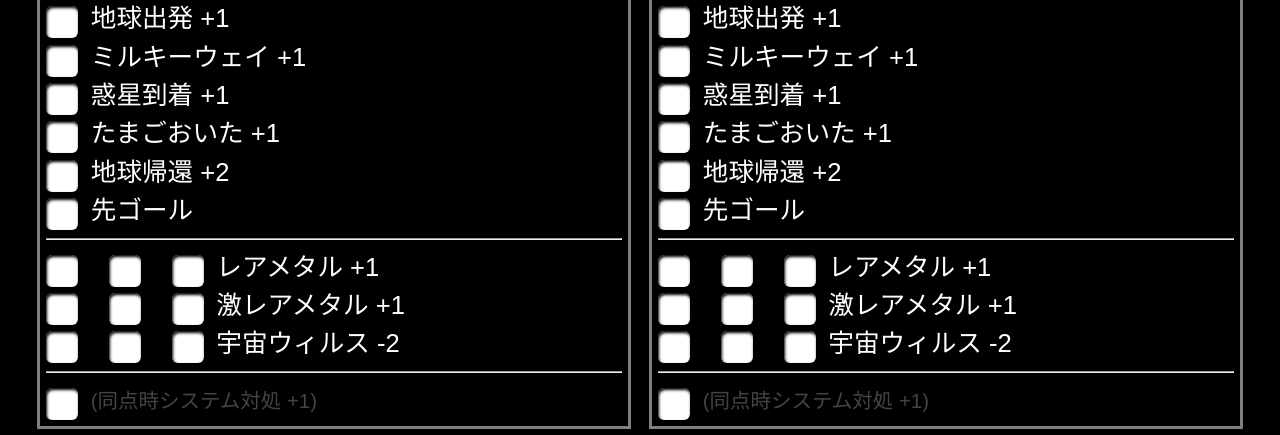
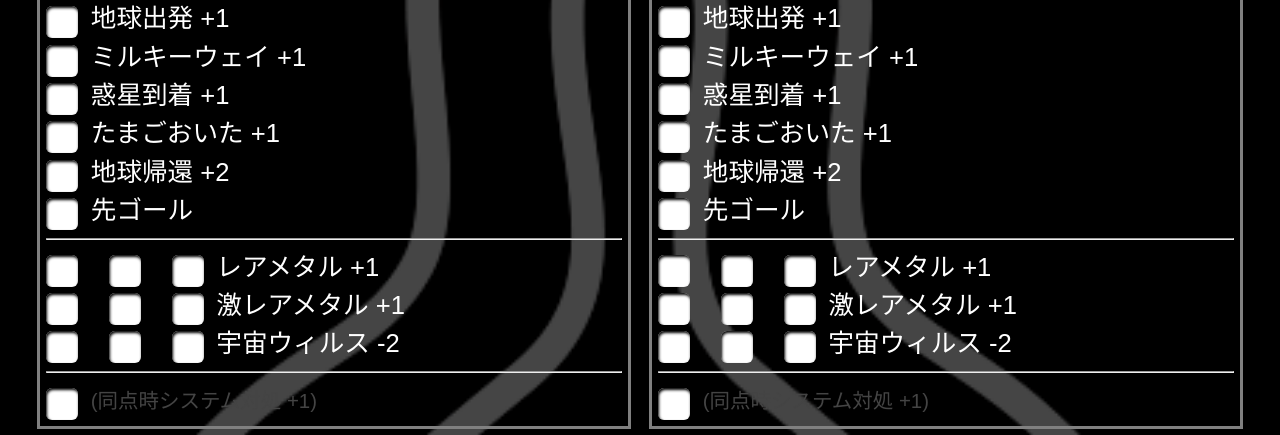
Before and after one commit to fkpc/kanirobocon-system, a plain HTML site: page static/score.html in a window 1280 px wide. Shown: the part 369-804 px from the top of the page. Drawn offline with Linux system fonts and the light colour scheme.

Commit message:
[mod] score-background

```diff
--- a/static/score.html
+++ b/static/score.html
@@ -581,7 +581,7 @@ input[type=checkbox]:checked + label:before {
 }
 </style>
 </head>
-<body>
+<body style="background:#000 url('score-back.png') no-repeat 0 0 / cover;">
 
 <span class=team id=t1>チームA</span>
 <span class=team id=t2>チームB</span>
```
Also changed, not shown: static/score-back.png (added).
